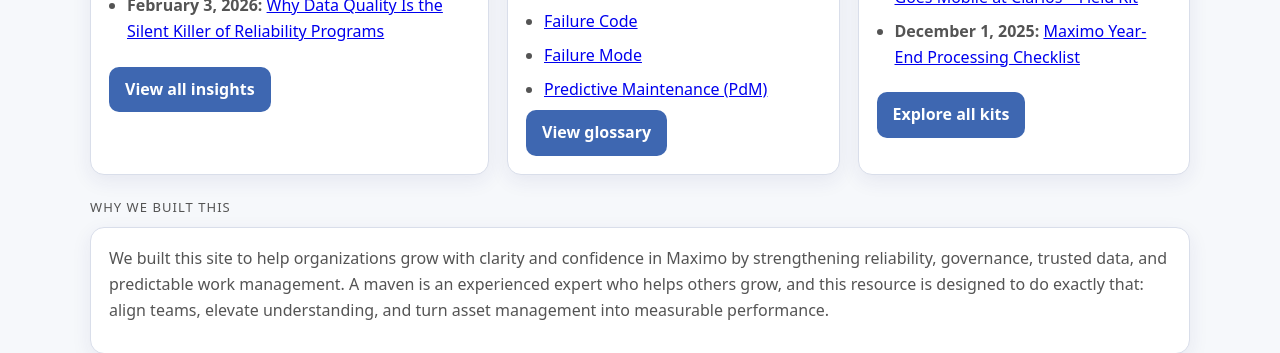
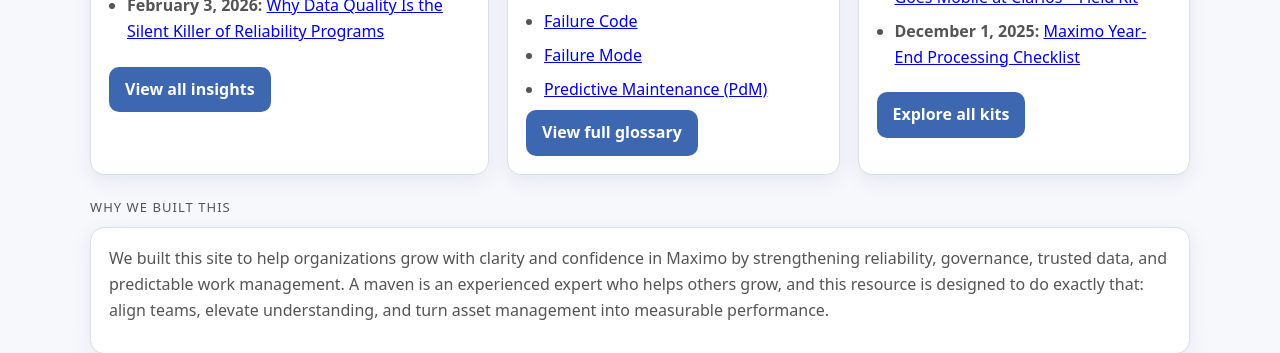
Before and after one commit to Maven-Asset-Management-Insights/content, a Jekyll site: the page built from index.md, in a window 1280 px wide. Shown: the part 653-1006 px from the top of the page. Built offline with Jekyll 4.4.1, drawn with Linux system fonts in a browser that asks for light colours.

Commit message:
Update index.md

```diff
--- a/index.md
+++ b/index.md
@@ -43,7 +43,7 @@ search: false
   </ul>
 
   <div class="card-cta">
-    <a class="button" href="{{ "/glossary" | relative_url }}">View glossary</a>
+    <a class="button" href="{{ "/glossary" | relative_url }}">View full glossary</a>
   </div>
 </section>
 
```
